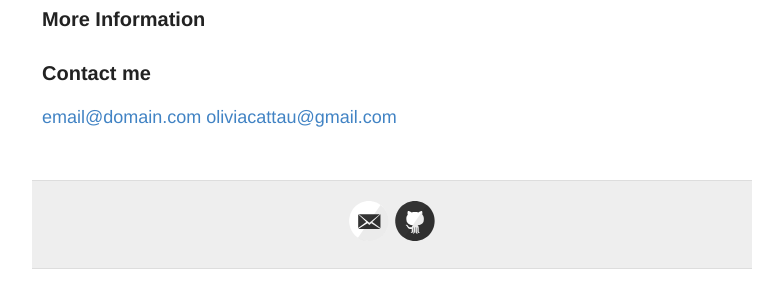
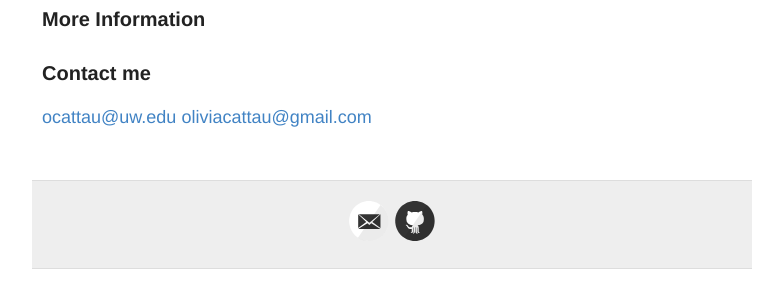
Before and after one commit to ocattau/ocattau.github.io, a Jekyll site: the page built from about.md, in a window 1280 px wide. Shown: the part 344-644 px from the top of the page, without its empty margins (248-1031 px from the left). Built offline with Jekyll 4.4.1, drawn with Linux system fonts in a browser that asks for light colours.

Commit message:
Update about.md

```diff
--- a/about.md
+++ b/about.md
@@ -11,5 +11,5 @@ Some information about you!
 
 ### Contact me
 
-[email@domain.com](mailto:ocattau@uw.edu)
+[ocattau@uw.edu](mailto:ocattau@uw.edu)
 [oliviacattau@gmail.com](mailto:oliviacattau@gmail.com)
```
